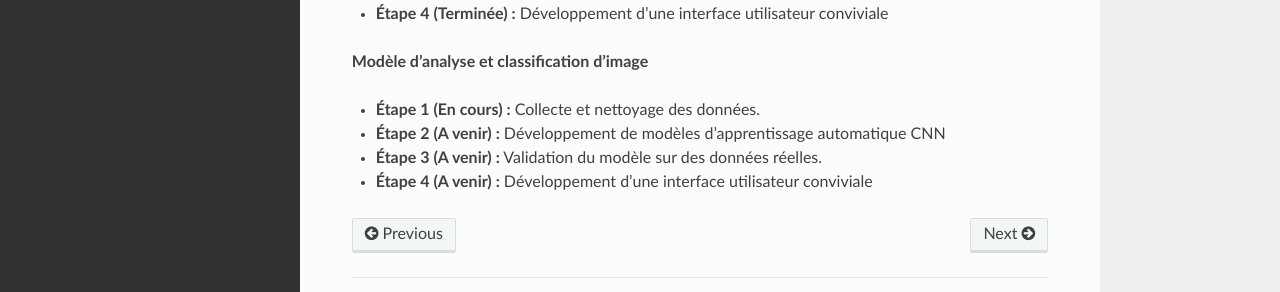
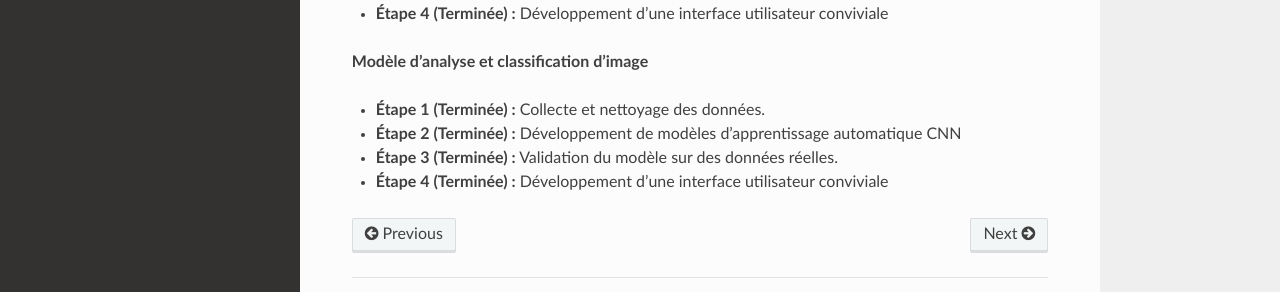
Before and after one commit to Fzbaji/football_injury_prediction_project, a Sphinx documentation site: the page built from source/introduction.rst, in a window 1280 px wide and 900 px high, scrolled down 1485 px. Shown: the part 517-809 px from the top of the window. Built offline with Sphinx 7.4.7 and the Read the Docs theme 3.1.0, drawn with Linux system fonts in a browser that asks for light colours.

Commit message:
modification

```diff
--- a/source/introduction.rst
+++ b/source/introduction.rst
@@ -86,7 +86,7 @@ Avancement actuel
 
 **Modèle d'analyse et classification d'image**
 
-- **Étape 1 (En cours) :** Collecte et nettoyage des données.
-- **Étape 2 (A venir) :** Développement de modèles d’apprentissage automatique CNN
-- **Étape 3 (A venir) :** Validation du modèle sur des données réelles.
-- **Étape 4 (A venir) :** Développement d'une interface utilisateur conviviale
+- **Étape 1 (Terminée) :** Collecte et nettoyage des données.
+- **Étape 2 (Terminée) :** Développement de modèles d’apprentissage automatique CNN
+- **Étape 3 (Terminée) :** Validation du modèle sur des données réelles.
+- **Étape 4 (Terminée) :** Développement d'une interface utilisateur conviviale
```
